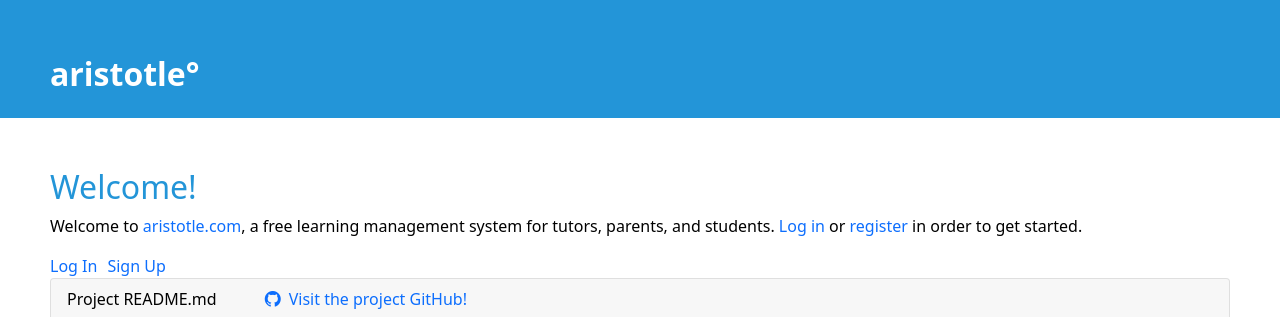
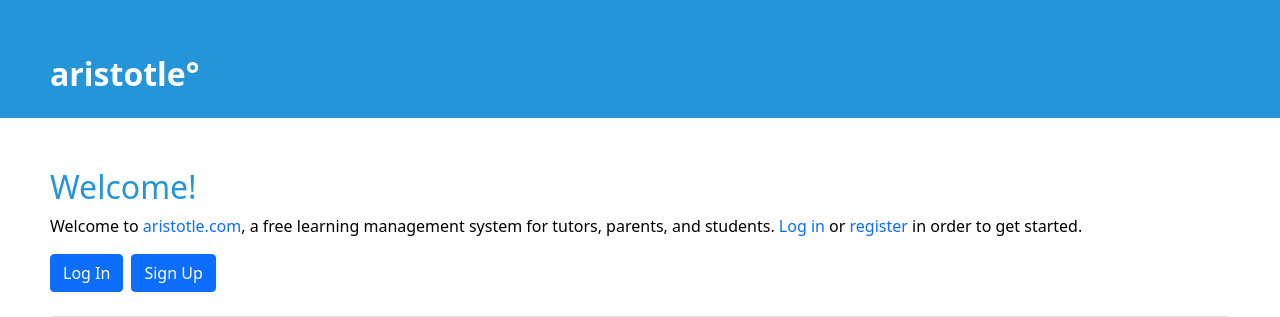
Before and after one commit to dabslee/aristotle, a Django app: page / in a window 1280 px wide. Shown: the top 317 px of the page. Run offline with Django 3.2, Linux system fonts and the light colour scheme.

Commit message:
bootstrap css on unauth index page

```diff
--- a/templates/home.html
+++ b/templates/home.html
@@ -6,9 +6,9 @@
 <p>
     Welcome to <a href="{% url 'home' %}">aristotle.com</a>, a free learning management system for tutors, parents, and students. <a href="{% url 'authentication:login' %}">Log in</a> or <a href="{% url 'authentication:signup' %}">register</a> in order to get started.
 </p>
-<div style="display: flex; flex-direction: row;">
-    <a href="{% url 'authentication:login' %}"><div class="button" style="margin-right: 10px">Log In</div></a>
-    <a href="{% url 'authentication:signup' %}"><div class="button">Sign Up</div></a>
+<div style="display: flex; flex-direction: row;" class="mb-4">
+    <a href="{% url 'authentication:login' %}"><div class="btn btn-primary me-2">Log In</div></a>
+    <a href="{% url 'authentication:signup' %}"><div class="btn btn-primary">Sign Up</div></a>
 </div>
 {% include 'devnotes.html' %}
 {% endblock %}
```
Also changed, not shown: db.sqlite3.
